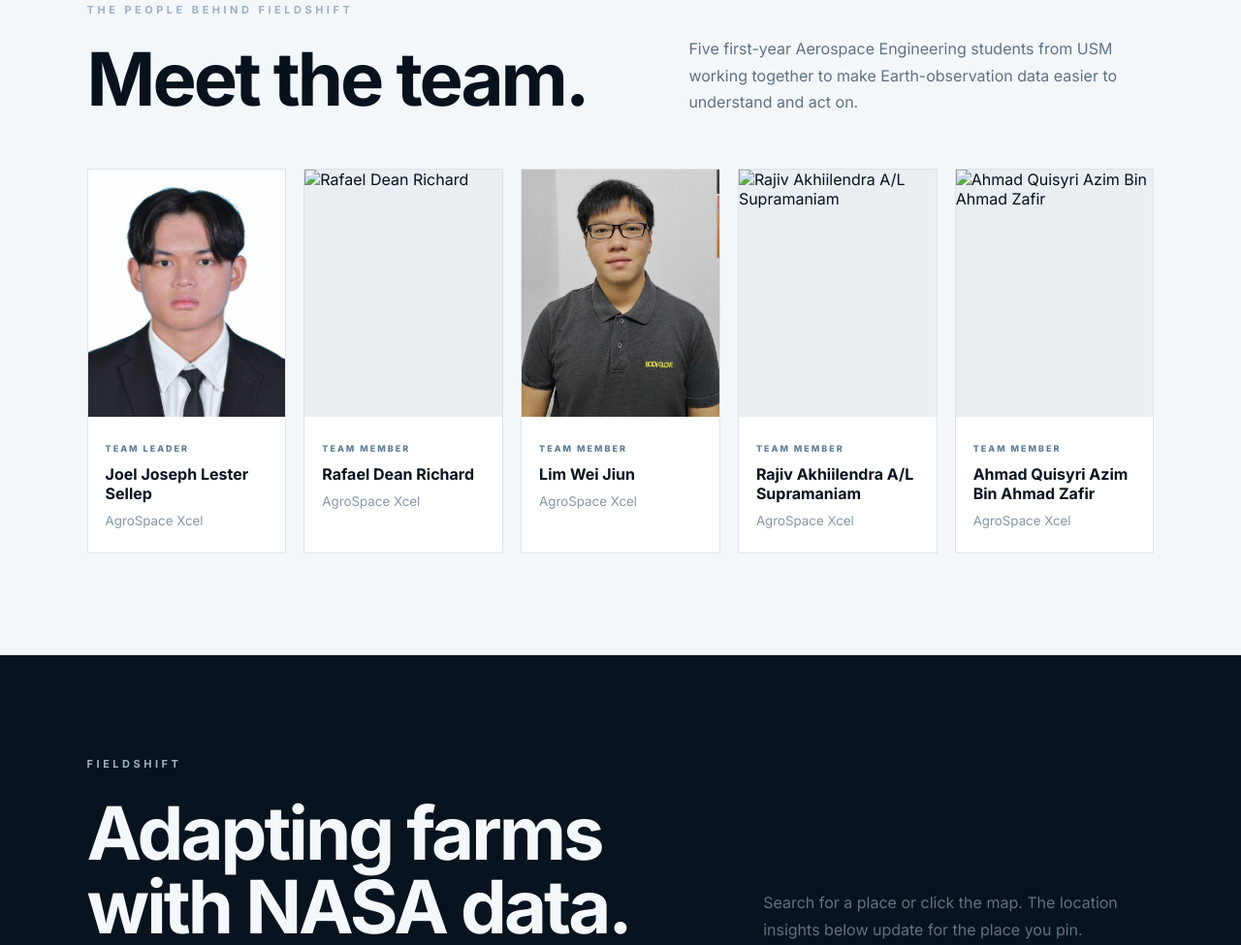
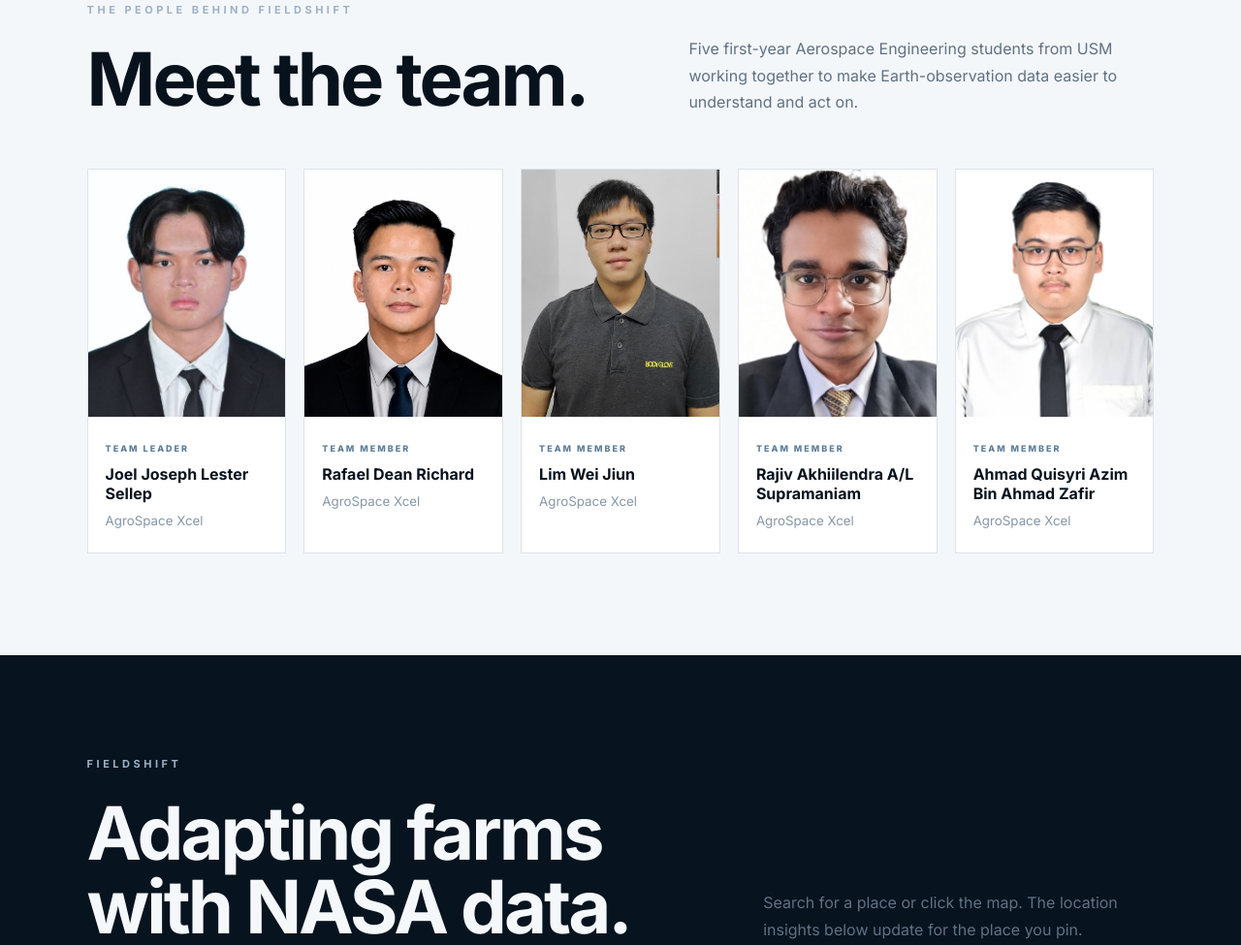
Before and after one commit to joeljoseph1-star/AgroSpace-, a plain HTML site: page index.html in a window 1280 px wide. Shown: the part 902-1877 px from the top of the page at 97% size. Drawn offline with nearby package versions, Linux system fonts and the light colour scheme; no server answers.

Commit message:
Update index.html

```diff
--- a/index.html
+++ b/index.html
@@ -52,10 +52,10 @@
   </div>
   <div class="team-grid">
     <article class="person"><img src="images/joel.jpg" alt="Joel Joseph Lester Sellep"><div class="person-info"><span>TEAM LEADER</span><h3>Joel Joseph Lester Sellep</h3><small>AgroSpace Xcel</small></div></article>
-    <article class="person"><img src="images/rafael.jpg" alt="Rafael Dean Richard"><div class="person-info"><span>TEAM MEMBER</span><h3>Rafael Dean Richard</h3><small>AgroSpace Xcel</small></div></article>
+    <article class="person"><img src="images/rafael-dean-richard.jpg" alt="Rafael Dean Richard"><div class="person-info"><span>TEAM MEMBER</span><h3>Rafael Dean Richard</h3><small>AgroSpace Xcel</small></div></article>
     <article class="person"><img src="images/lim-wei-jiun.jpg" alt="Lim Wei Jiun"><div class="person-info"><span>TEAM MEMBER</span><h3>Lim Wei Jiun</h3><small>AgroSpace Xcel</small></div></article>
-    <article class="person"><img src="images/rajiv.jpg" alt="Rajiv Akhiilendra A/L Supramaniam"><div class="person-info"><span>TEAM MEMBER</span><h3>Rajiv Akhiilendra A/L Supramaniam</h3><small>AgroSpace Xcel</small></div></article>
-    <article class="person"><img src="images/ahmad-quisyri.jpg" alt="Ahmad Quisyri Azim Bin Ahmad Zafir"><div class="person-info"><span>TEAM MEMBER</span><h3>Ahmad Quisyri Azim Bin Ahmad Zafir</h3><small>AgroSpace Xcel</small></div></article>
+    <article class="person"><img src="images/rajiv-akhilendra.jpg" alt="Rajiv Akhiilendra A/L Supramaniam"><div class="person-info"><span>TEAM MEMBER</span><h3>Rajiv Akhiilendra A/L Supramaniam</h3><small>AgroSpace Xcel</small></div></article>
+    <article class="person"><img src="images/ahmad-quisyri-azim.jpg" alt="Ahmad Quisyri Azim Bin Ahmad Zafir"><div class="person-info"><span>TEAM MEMBER</span><h3>Ahmad Quisyri Azim Bin Ahmad Zafir</h3><small>AgroSpace Xcel</small></div></article>
   </div>
 </section>
 
```
